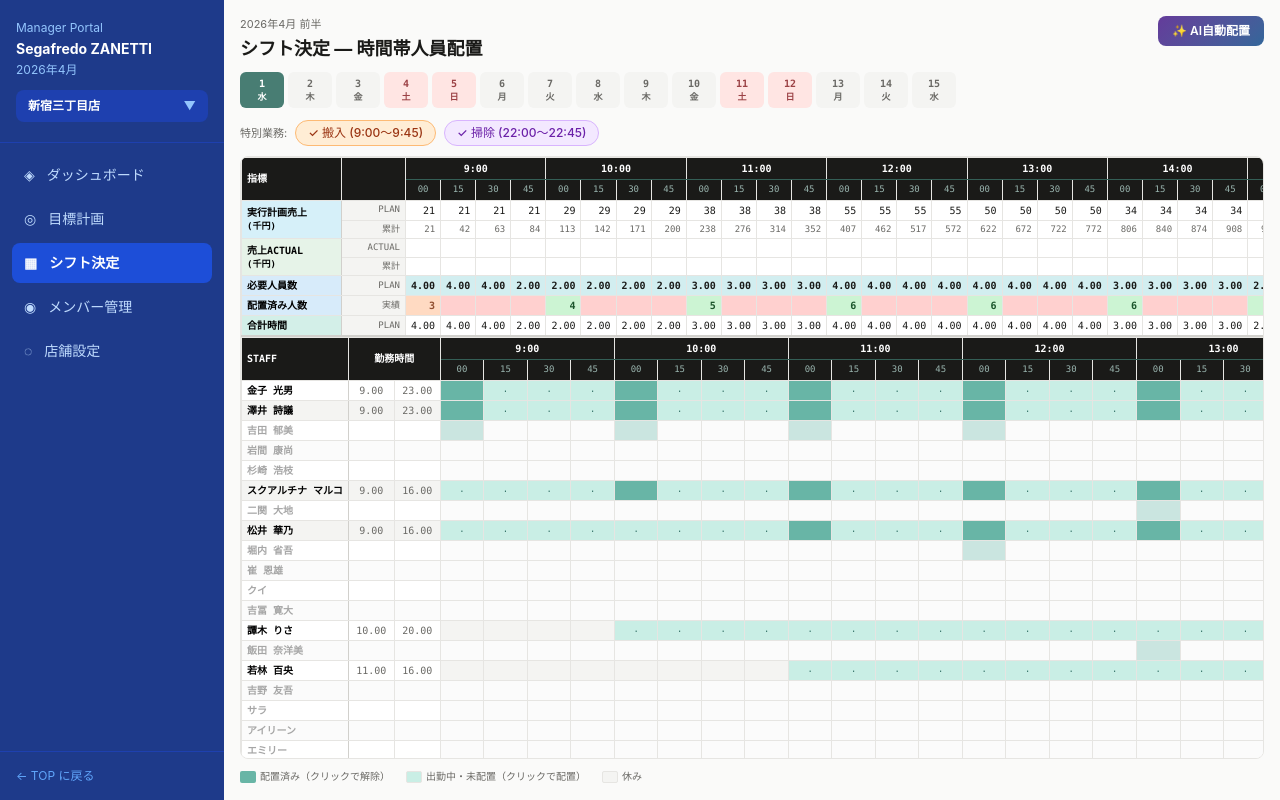
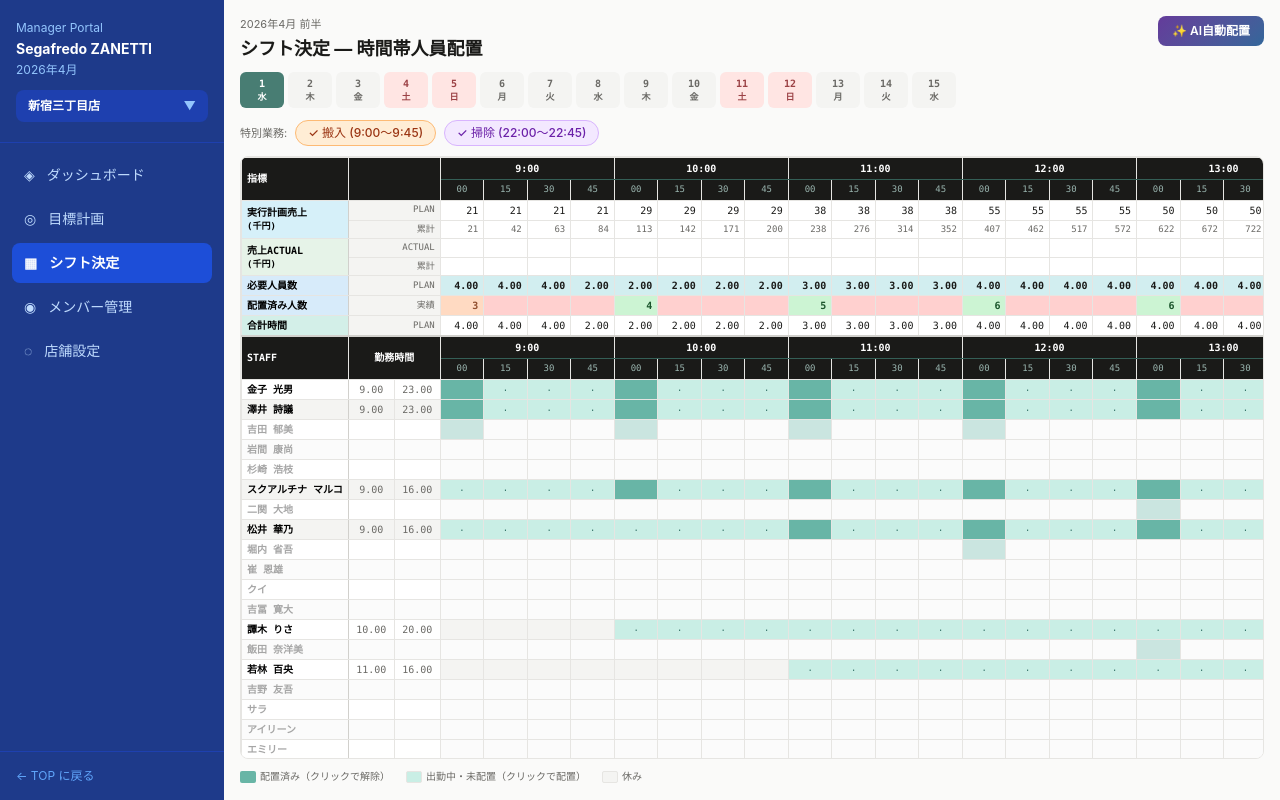
Before and after one commit to aaamano/test_env, a React (Vite) app in the folder shift-saas/: page /manager/shift in a window 1280 px wide. Built offline with nearby package versions, Linux system fonts and the light colour scheme.

Commit message:
fix(ShiftDecision): merge two tables into one for guaranteed column alignment
Replaced the separate metrics table + staff table with a single <table>
sharing one <colgroup>, so all columns are perfectly aligned vertically.

https://claude.ai/code/session_01GjrnAZvoUtbxXt1u1ZPJqr

```diff
--- a/shift-saas/src/pages/manager/ShiftDecision.jsx
+++ b/shift-saas/src/pages/manager/ShiftDecision.jsx
@@ -223,8 +223,6 @@ export default function ShiftDecision() {
 
       {/* ── Main grid ── */}
       <div style={{ flex:1, minHeight:0, overflowX:'auto', overflowY:'auto', background:'var(--pita-panel)', border:B, borderRadius:8 }}>
-
-        {/* TABLE 1: Metrics */}
         <table style={{ borderCollapse:'collapse', tableLayout:'fixed', minWidth:'max-content', fontSize:10, fontFamily:'var(--font-mono)' }}>
           <colgroup>
             <col style={{ width:LW }} />
@@ -232,6 +230,7 @@ export default function ShiftDecision() {
             <col style={{ width:ETW }} />
             {slots.map((_, i) => <col key={i} style={{ width:slotW }} />)}
             <col style={{ width:52 }} />
+            {SUMM.map(s => <col key={s.k} style={{ width:s.w }} />)}
           </colgroup>
           <thead>
             <tr>
@@ -239,89 +238,73 @@ export default function ShiftDecision() {
               <th rowSpan={2} colSpan={2} style={th({ ...sH1 })}></th>
               {hours.map(h => <th key={h} colSpan={slots.filter(s => parseInt(s) === h).length} style={th({ borderBottom:'1px solid oklch(0.45 0.05 180)' })}>{h}:00</th>)}
               <th rowSpan={2} style={th({ background:'var(--pita-accent)' })}>合計</th>
+              <th rowSpan={2} colSpan={SUMM.length} style={{ border:B, background:'oklch(0.22 0.03 180)' }} />
             </tr>
             <tr>
               {slots.map(slot => <th key={slot} style={th({ fontSize:9, fontWeight:400, color:'oklch(0.75 0.03 180)' })}>{slot.split(':')[1]}</th>)}
             </tr>
           </thead>
           <tbody>
-            {/* 実行計画売上 */}
             <tr>
-              <td rowSpan={2} style={td({ ...sL0, textAlign:'left', background:'oklch(0.94 0.03 220)', fontWeight:600, borderRight:BB, lineHeight:1.3 })}>
-                実行計画売上<br/><span style={{ fontSize:9 }}>(千円)</span>
-              </td>
+              <td rowSpan={2} style={td({ ...sL0, textAlign:'left', background:'oklch(0.94 0.03 220)', fontWeight:600, borderRight:BB, lineHeight:1.3 })}>実行計画売上<br/><span style={{ fontSize:9 }}>(千円)</span></td>
               <td colSpan={2} style={td({ ...sL1, background:'var(--pita-bg-subtle)', color:'var(--pita-muted)', fontSize:9 })}>PLAN</td>
               {slots.map(slot => { const v = slotSalesKen(slot); return <td key={slot} style={td({ color: v > 0 ? 'var(--pita-text)' : 'var(--pita-faint)' })}>{v > 0 ? v : ''}</td> })}
               <td style={td({ background:'var(--pita-accent-soft)', color:'var(--pita-accent-text)', fontWeight:700 })}>{dayTarget?.sales ?? 0}</td>
+              {SUMM.map(s => <td key={s.k} style={td({ background:'var(--pita-bg-subtle)' })} />)}
             </tr>
             <tr>
               <td colSpan={2} style={td({ ...sL1, background:'var(--pita-bg-subtle)', color:'var(--pita-muted)', fontSize:9 })}>累計</td>
               {cumSales.map((v, i) => <td key={i} style={td({ color:'var(--pita-muted)', fontSize:9 })}>{v}</td>)}
               <td style={td()} />
+              {SUMM.map(s => <td key={s.k} style={td({ background:'var(--pita-bg-subtle)' })} />)}
             </tr>
-
-            {/* 売上ACTUAL */}
             <tr>
-              <td rowSpan={2} style={td({ ...sL0, textAlign:'left', background:'oklch(0.95 0.02 150)', fontWeight:600, borderRight:BB, lineHeight:1.3 })}>
-                売上ACTUAL<br/><span style={{ fontSize:9 }}>(千円)</span>
-              </td>
+              <td rowSpan={2} style={td({ ...sL0, textAlign:'left', background:'oklch(0.95 0.02 150)', fontWeight:600, borderRight:BB, lineHeight:1.3 })}>売上ACTUAL<br/><span style={{ fontSize:9 }}>(千円)</span></td>
               <td colSpan={2} style={td({ ...sL1, background:'var(--pita-bg-subtle)', color:'var(--pita-muted)', fontSize:9 })}>ACTUAL</td>
               {slots.map(slot => <td key={slot} style={td()} />)}
               <td style={td()} />
+              {SUMM.map(s => <td key={s.k} style={td({ background:'var(--pita-bg-subtle)' })} />)}
             </tr>
             <tr>
               <td colSpan={2} style={td({ ...sL1, background:'var(--pita-bg-subtle)', color:'var(--pita-muted)', fontSize:9 })}>累計</td>
               {slots.map(slot => <td key={slot} style={td()} />)}
               <td style={td()} />
+              {SUMM.map(s => <td key={s.k} style={td({ background:'var(--pita-bg-subtle)' })} />)}
             </tr>
-
-            {/* 必要人員数 */}
             <tr>
               <td style={td({ ...sL0, textAlign:'left', background:'oklch(0.93 0.03 240)', fontWeight:600, borderRight:BB })}>必要人員数</td>
               <td colSpan={2} style={td({ ...sL1, background:'var(--pita-bg-subtle)', color:'var(--pita-muted)', fontSize:9 })}>PLAN</td>
               {slots.map(slot => { const r = getRequired(slot); return <td key={slot} style={td({ background: r > 0 ? 'oklch(0.93 0.03 200)' : 'var(--pita-bg)', fontWeight: r > 0 ? 600 : 400, color: r > 0 ? 'var(--pita-text)' : 'var(--pita-faint)' })}>{r > 0 ? r.toFixed(2) : ''}</td> })}
               <td style={td({ background:'var(--pita-accent-soft)', color:'var(--pita-accent-text)', fontWeight:700 })}>{slots.reduce((s, slot) => s + getRequired(slot), 0).toFixed(2)}</td>
+              {SUMM.map(s => <td key={s.k} style={td({ background:'var(--pita-bg-subtle)' })} />)}
             </tr>
-
-            {/* 配置済み人数 */}
             <tr>
               <td style={td({ ...sL0, textAlign:'left', background:'oklch(0.93 0.03 240)', fontWeight:600, borderRight:BB })}>配置済み人数</td>
               <td colSpan={2} style={td({ ...sL1, background:'var(--pita-bg-subtle)', color:'var(--pita-muted)', fontSize:9 })}>実績</td>
               {slots.map(slot => { const cnt = getAssignedList(slot).length; const req = getRequired(slot); return <td key={slot} style={td({ ...reqColor(cnt, req), fontWeight:600 })}>{cnt > 0 ? cnt : ''}</td> })}
               <td style={td()} />
+              {SUMM.map(s => <td key={s.k} style={td({ background:'var(--pita-bg-subtle)' })} />)}
             </tr>
-
-            {/* 合計時間 */}
             <tr>
               <td style={td({ ...sL0, textAlign:'left', background:'oklch(0.93 0.03 180)', fontWeight:600, borderRight:BB, borderBottom:'2px solid var(--pita-border-strong)' })}>合計時間</td>
               <td colSpan={2} style={td({ ...sL1, background:'var(--pita-bg-subtle)', color:'var(--pita-muted)', fontSize:9, borderBottom:'2px solid var(--pita-border-strong)' })}>PLAN</td>
               {slots.map(slot => { const r = getRequired(slot); return <td key={slot} style={td({ color: r > 0 ? 'var(--pita-text)' : 'var(--pita-faint)', borderBottom:'2px solid var(--pita-border-strong)' })}>{r > 0 ? r.toFixed(2) : ''}</td> })}
               <td style={td({ background:'var(--pita-accent-soft)', color:'var(--pita-accent-text)', fontWeight:700, borderBottom:'2px solid var(--pita-border-strong)' })}>{slots.reduce((s, slot) => s + getRequired(slot), 0).toFixed(2)}</td>
+              {SUMM.map(s => <td key={s.k} style={td({ background:'var(--pita-bg-subtle)', borderBottom:'2px solid var(--pita-border-strong)' })} />)}
             </tr>
           </tbody>
-        </table>
 
-        {/* TABLE 2: Staff */}
-        <table style={{ borderCollapse:'collapse', tableLayout:'fixed', minWidth:'max-content', fontSize:10, fontFamily:'var(--font-mono)' }}>
-          <colgroup>
-            <col style={{ width:LW }} />
-            <col style={{ width:STW }} />
-            <col style={{ width:ETW }} />
-            {slots.map((_, i) => <col key={i} style={{ width:slotW }} />)}
-            {SUMM.map(s => <col key={s.k} style={{ width:s.w }} />)}
-          </colgroup>
-          <thead>
+          <tbody>
             <tr>
               <th rowSpan={2} style={th({ ...sH0, textAlign:'left' })}>STAFF</th>
               <th rowSpan={2} colSpan={2} style={th({ ...sH1 })}>勤務時間</th>
               {hours.map(h => <th key={h} colSpan={slots.filter(s => parseInt(s) === h).length} style={th({ borderBottom:'1px solid oklch(0.45 0.05 180)' })}>{h}:00</th>)}
+              <th rowSpan={2} style={{ border:B, background:'oklch(0.22 0.03 180)' }} />
               {SUMM.map(s => <th key={s.k} rowSpan={2} style={th({ background:'oklch(0.30 0.05 180)' })}>{s.l}</th>)}
             </tr>
             <tr>
               {slots.map(slot => <th key={slot} style={th({ fontSize:9, fontWeight:400, color:'oklch(0.75 0.03 180)' })}>{slot.split(':')[1]}</th>)}
             </tr>
-          </thead>
-          <tbody>
             {staff.map((s, idx) => {
               const summ = getShiftSummary(s.id)
               const rowBg = idx % 2 === 0 ? 'var(--pita-panel)' : 'var(--pita-bg-subtle)'
@@ -343,6 +326,7 @@ export default function ShiftDecision() {
                       </td>
                     )
                   })}
+                  <td style={td({ background:rowBg })} />
                   {SUMM.map(col => {
                     const v = summ ? (
                       col.k === 'work'  ? summ.work.toFixed(2) :
@@ -361,17 +345,20 @@ export default function ShiftDecision() {
               <td style={td({ ...sL0, textAlign:'left', background:'var(--pita-bg-subtle)', fontWeight:700 })}>計{workingStaff.length}名</td>
               <td colSpan={2} style={td({ ...sL1, background:'var(--pita-bg-subtle)', textAlign:'left', fontSize:9, color:'var(--pita-muted)' })}>時間帯別計画時間</td>
               {slots.map(slot => { const r = getRequired(slot); return <td key={slot} style={td({ background:'var(--pita-bg-subtle)', fontWeight: r > 0 ? 700 : 400, color: r > 0 ? 'oklch(0.45 0.12 20)' : 'var(--pita-faint)' })}>{r > 0 ? r.toFixed(2) : ''}</td> })}
+              <td style={td({ background:'var(--pita-bg-subtle)' })} />
               {SUMM.map(s => <td key={s.k} style={td({ background:'var(--pita-bg-subtle)' })} />)}
             </tr>
             <tr>
               <td style={td({ ...sL0, background:'var(--pita-bg-subtle)' })} />
               <td colSpan={2} style={td({ ...sL1, background:'var(--pita-bg-subtle)', textAlign:'left', fontSize:9, color:'var(--pita-muted)' })}>時間帯別人時売上高</td>
               {slots.map(slot => { const v = slotSalesPH(slot); return <td key={slot} style={td({ background:'var(--pita-bg-subtle)', fontSize:9, color:'var(--pita-muted)' })}>{v > 0 ? `¥${v.toLocaleString()}` : ''}</td> })}
+              <td style={td({ background:'var(--pita-bg-subtle)' })} />
               {SUMM.map(s => <td key={s.k} style={td({ background:'var(--pita-bg-subtle)' })} />)}
             </tr>
           </tfoot>
         </table>
       </div>
+
 
       {/* ── Legend ── */}
       <div style={{ display:'flex', gap:16, fontSize:10, color:'var(--pita-muted)', flexWrap:'wrap', flexShrink:0 }}>
```
